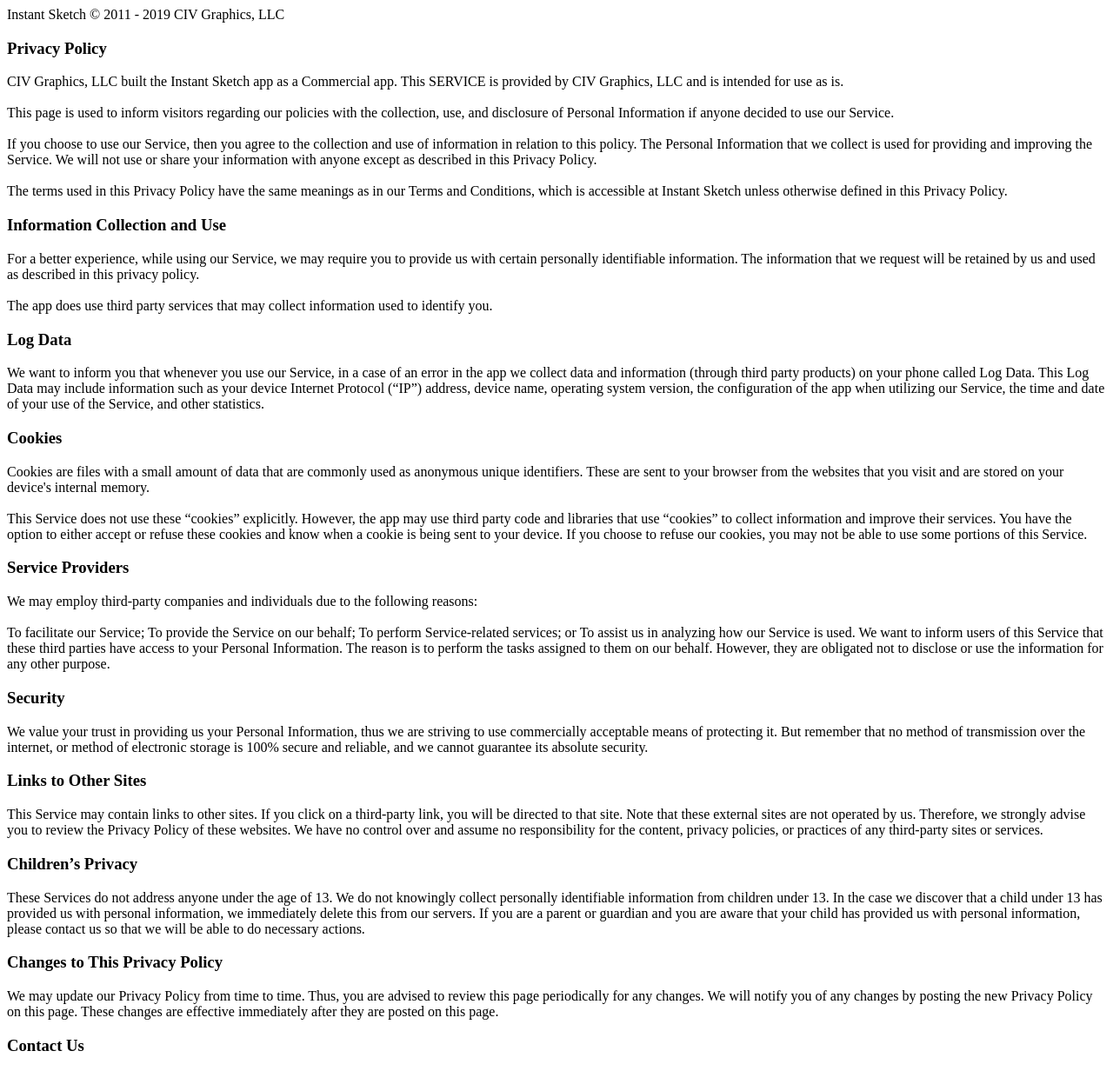
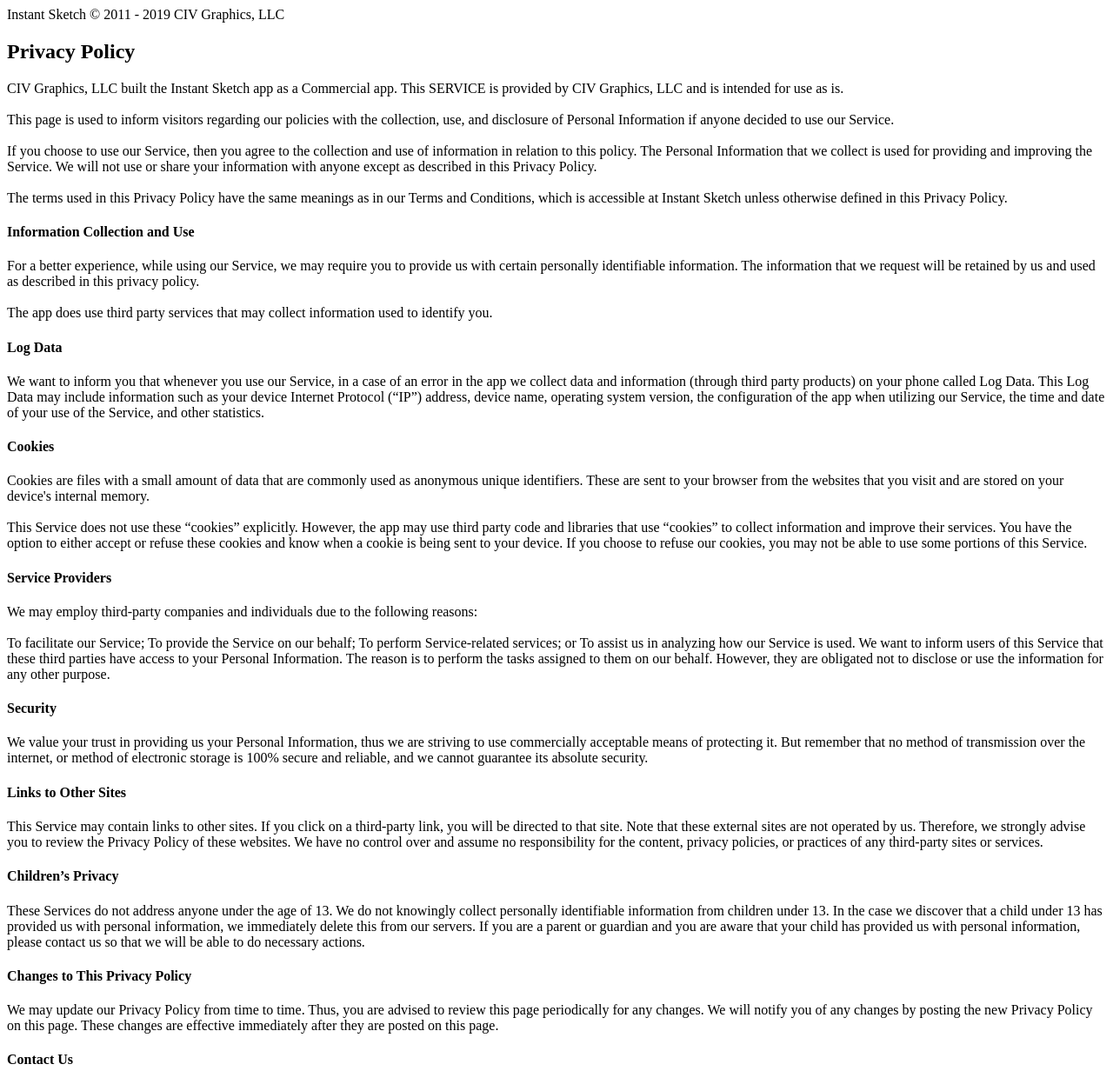
Before and after one commit to civgfx/civgfx.github.io, a plain HTML site: page index.html in a window 1280 px wide. Shown: the top 1232 px of the page at 87% size. Drawn offline with Linux system fonts and the light colour scheme.

Commit message:
Minor update
Signed-off-by: Brian Bian <bbian@hackintosh.T-mobile.com>

```diff
--- a/index.html
+++ b/index.html
@@ -1,6 +1,6 @@
 Instant Sketch © 2011 - 2019 CIV Graphics, LLC
 <br>
-<H3>Privacy Policy</H3>
+<H2>Privacy Policy</H2>
 CIV Graphics, LLC built the Instant Sketch app as a Commercial app. This SERVICE is provided by CIV Graphics, LLC and is intended for use as is.
 <br>
 <br>
@@ -12,22 +12,22 @@
 <br>
 The terms used in this Privacy Policy have the same meanings as in our Terms and Conditions, which is accessible at Instant Sketch unless otherwise defined in this Privacy Policy.
 <br>
-<H3>Information Collection and Use</H3>
+<H4>Information Collection and Use</H4>
 For a better experience, while using our Service, we may require you to provide us with certain personally identifiable information. The information that we request will be retained by us and used as described in this privacy policy.
 <br>
 <br>
 The app does use third party services that may collect information used to identify you.
 <br>
-<H3>Log Data</H3>
+<H4>Log Data</H4>
 We want to inform you that whenever you use our Service, in a case of an error in the app we collect data and information (through third party products) on your phone called Log Data. This Log Data may include information such as your device Internet Protocol (“IP”) address, device name, operating system version, the configuration of the app when utilizing our Service, the time and date of your use of the Service, and other statistics.
 <br>
-<H3>Cookies</H3>
+<H4>Cookies</H4>
 Cookies are files with a small amount of data that are commonly used as anonymous unique identifiers. These are sent to your browser from the websites that you visit and are stored on your device's internal memory.
 <br>
 <br>
 This Service does not use these “cookies” explicitly. However, the app may use third party code and libraries that use “cookies” to collect information and improve their services. You have the option to either accept or refuse these cookies and know when a cookie is being sent to your device. If you choose to refuse our cookies, you may not be able to use some portions of this Service.
 <br>
-<H3>Service Providers</H3>
+<H4>Service Providers</H4>
 We may employ third-party companies and individuals due to the following reasons:
 <br>
 <br>
@@ -37,23 +37,23 @@
 To assist us in analyzing how our Service is used.
 We want to inform users of this Service that these third parties have access to your Personal Information. The reason is to perform the tasks assigned to them on our behalf. However, they are obligated not to disclose or use the information for any other purpose.
 <br>
-<H3>Security</H3>
+<H4>Security</H4>
 We value your trust in providing us your Personal Information, thus we are striving to use commercially acceptable means of protecting it. But remember that no method of transmission over the internet, or method of electronic storage is 100% secure and reliable, and we cannot guarantee its absolute security.
 <br>
-<H3>Links to Other Sites</H3>
+<H4>Links to Other Sites</H4>
 This Service may contain links to other sites. If you click on a third-party link, you will be directed to that site. Note that these external sites are not operated by us. Therefore, we strongly advise you to review the Privacy Policy of these websites. We have no control over and assume no responsibility for the content, privacy policies, or practices of any third-party sites or services.
 <br>
-<H3>Children’s Privacy</H3>
+<H4>Children’s Privacy</H4>
 These Services do not address anyone under the age of 13. We do not knowingly collect personally identifiable information from children under 13. In the case we discover that a child under 13 has provided us with personal information, we immediately delete this from our servers. If you are a parent or guardian and you are aware that your child has provided us with personal information, please contact us so that we will be able to do necessary actions.
 <br>
-<H3>Changes to This Privacy Policy</H3>
+<H4>Changes to This Privacy Policy</H4>
 We may update our Privacy Policy from time to time. Thus, you are advised to review this page periodically for any changes. We will notify you of any changes by posting the new Privacy Policy on this page. These changes are effective immediately after they are posted on this page.
 <br>
-<H3>Contact Us</H3>
-If you have any questions or suggestions about our Privacy Policy, do not hesitate to contact us at civgraphicsllc@gmail.com
+<H4>Contact Us</H4>
+If you have any questions or suggestions about our Privacy Policy, do not hesitate to contact us at civgraphicsllc@gmail.com.
 <br>
 <br>
-This privacy policy page was created at privacypolicytemplate.net and modified/generated by App Privacy Policy Generator
+This privacy policy page was created at privacypolicytemplate.net and modified/generated by App Privacy Policy Generator.
 <br>
 <br>
-For all other support please contact civgraphicsllc@gmail.com
+For all other support please contact civgraphicsllc@gmail.com.
```
